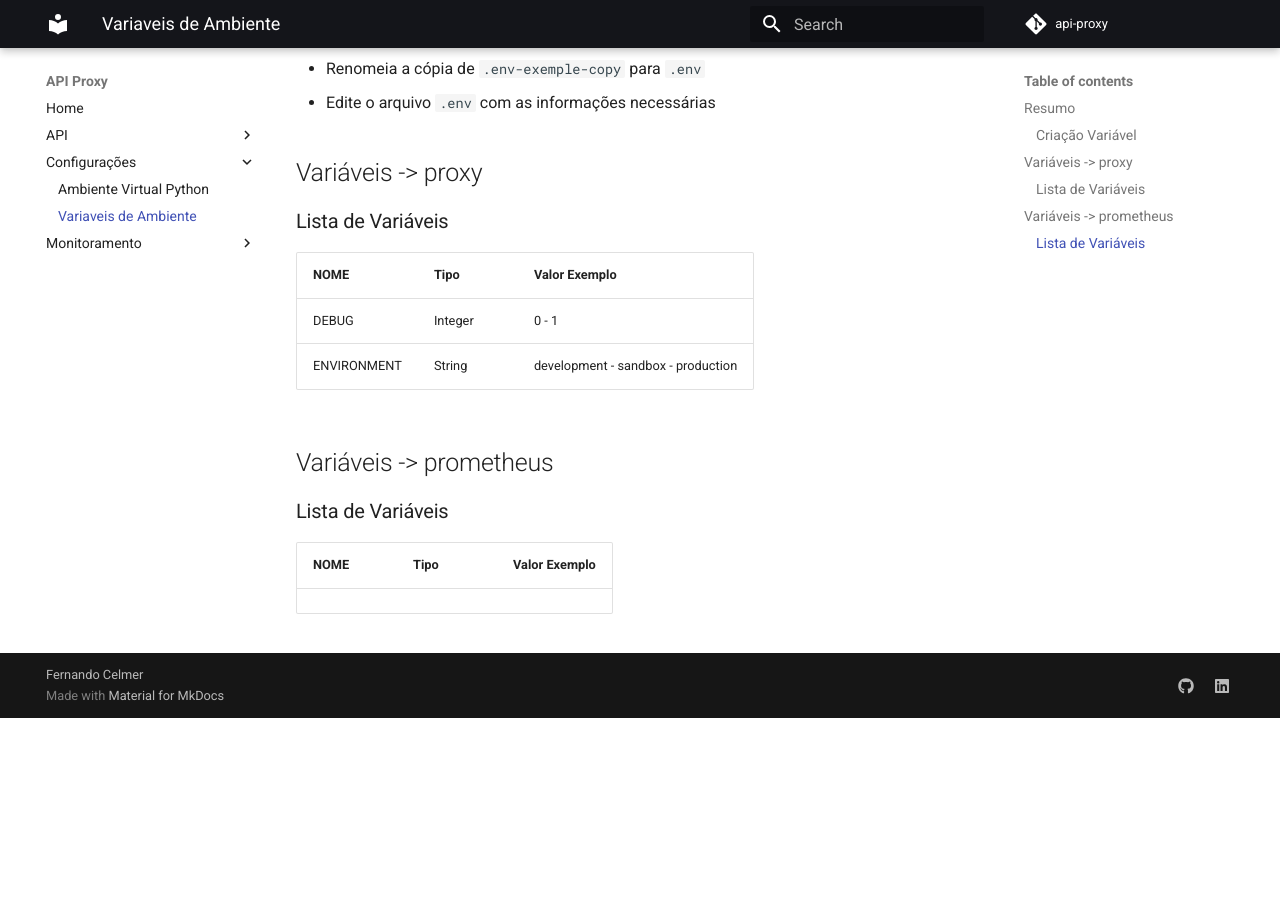
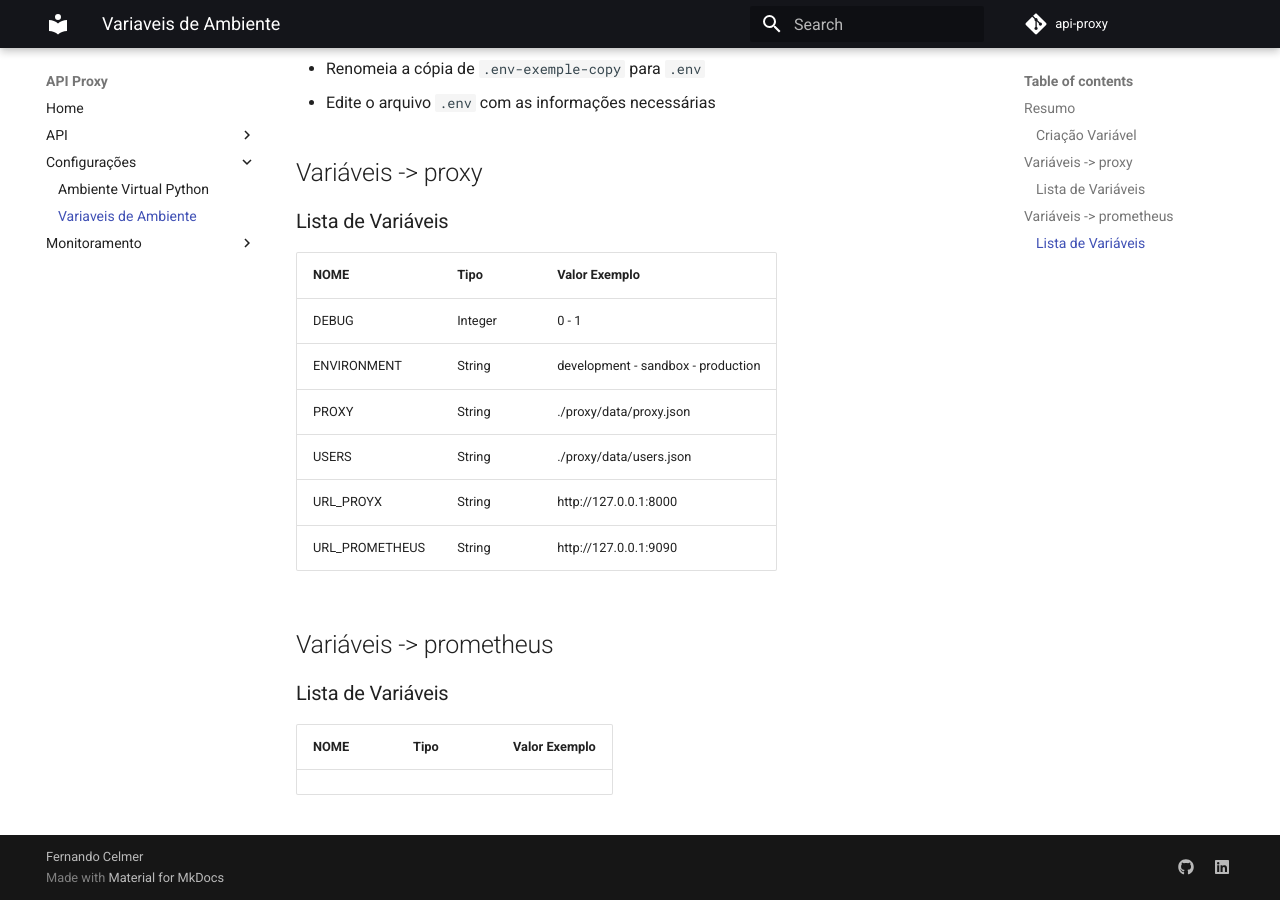
Before and after one commit to FernandoCelmer/api-proxy, an MkDocs documentation site: the page built from docs/nav/settings/environment-variables.md, in a window 1280 px wide and 900 px high, scrolled down 539 px. Built offline with MkDocs 1.6.1 and Material for MkDocs 9.7.7, drawn with Linux system fonts in a browser that asks for light colours; comment, search, counter and statistics services are not loaded; before the commit the page ends 1257 px from its top, so only the background shows below that.

Commit message:
📘 DOCS: Update

```diff
--- a/docs/nav/settings/environment-variables.md
+++ b/docs/nav/settings/environment-variables.md
@@ -27,6 +27,10 @@ Instruções:
 | ------------------------  | ------- | ------------------------------------------------------|
 | DEBUG                     | Integer | 0 - 1                                                 |
 | ENVIRONMENT               | String  | development - sandbox - production                    |
+| PROXY                     | String  | ./proxy/data/proxy.json                               |
+| USERS                     | String  | ./proxy/data/users.json                               |
+| URL_PROYX                 | String  | http://127.0.0.1:8000                             |
+| URL_PROMETHEUS            | String  | http://127.0.0.1:9090                             |
 
 ## Variáveis -> prometheus
 
```
Also changed, not shown: docs/nav/api/swagger.md (+2 -0 lines), docs/nav/monitoring/prometheus.md (+9 -6 lines), docs/api-proxy.jpg, docs/nav/api/image_swagger.png.
